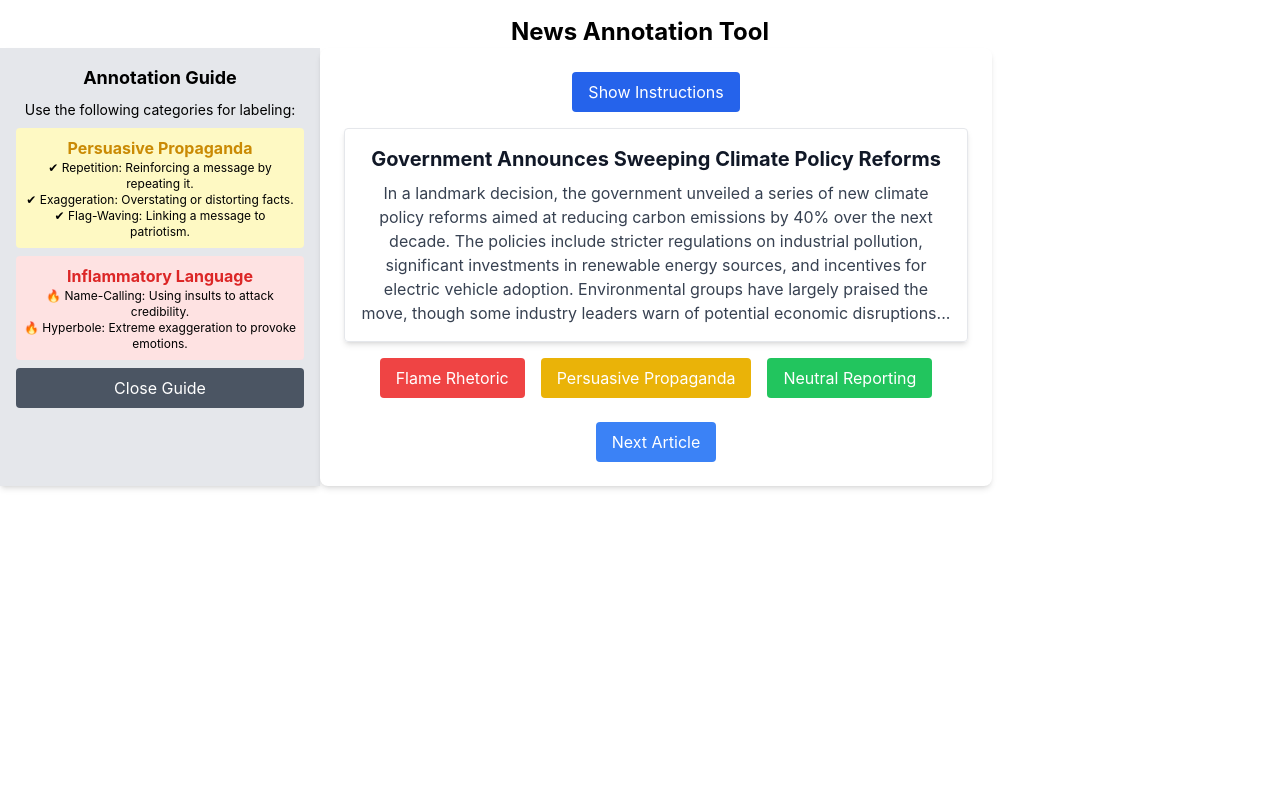
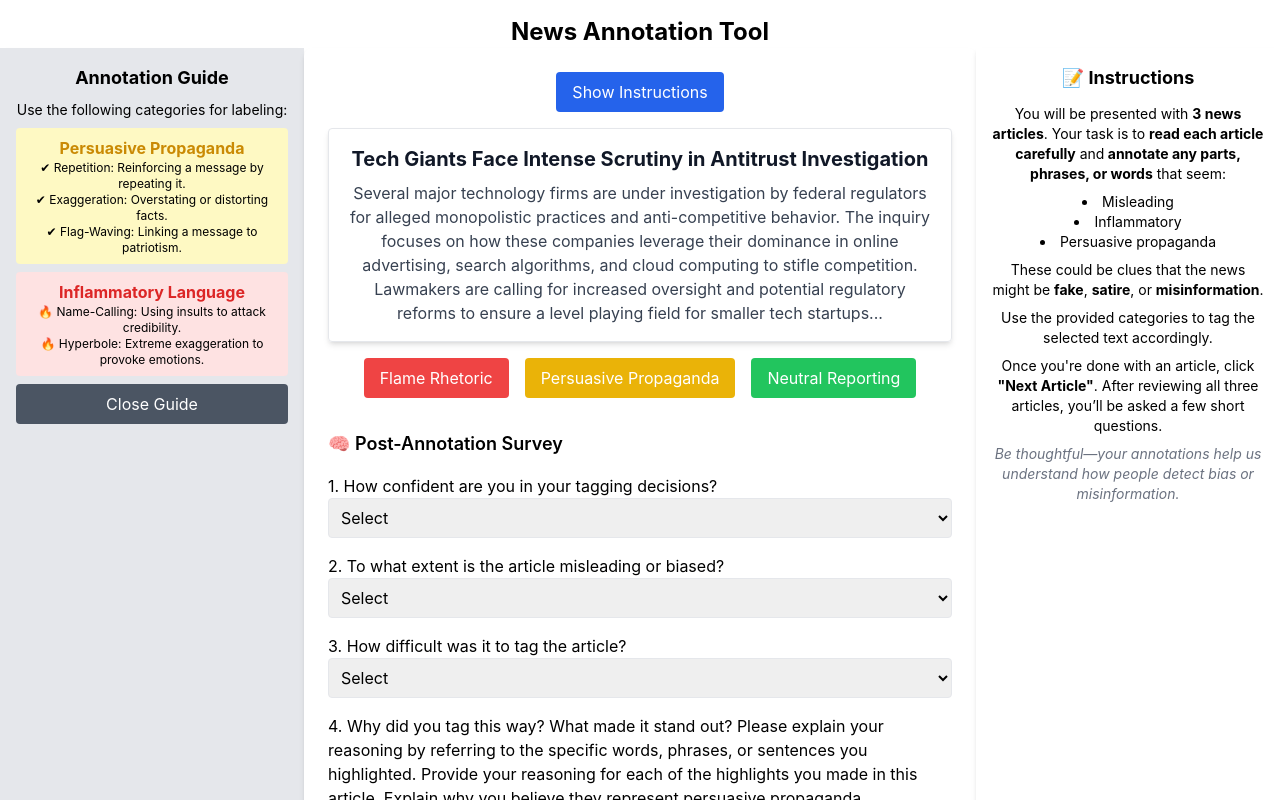
Before and after one commit to Sensify-Lab/Communitycomms-MTURKSTUDY, a React (Create React App) app: page / in a window 1280 px wide. Both pictures are taken after a click on the button "Next Article". Shown: the top 800 px of the page. Built offline with nearby package versions, Linux system fonts and the light colour scheme.

Commit message:
added instructions page and survey questions

```diff
--- a/src/pages/NewsAnnotationTool.js
+++ b/src/pages/NewsAnnotationTool.js
@@ -8,7 +8,6 @@ import { CardContent } from "../components/CardContent";
 const shuffleArray = (array) => {
     return array.sort(() => Math.random() - 0.5);
   };
-
 
     const sampleArticles = [
         {
@@ -61,7 +60,6 @@ const shuffleArray = (array) => {
           title: "Scientists Develop Promising New Cancer Treatment",
           content: "A team of scientists has developed a promising new cancer treatment that uses targeted immunotherapy to attack cancer cells while preserving healthy tissue. Early clinical trials have shown encouraging results, with some patients experiencing significant tumor shrinkage. Researchers are optimistic that this breakthrough could lead to more effective cancer treatments in the near future..."
         },
-        // 40 more articles continue...
       ];
 
 
@@ -75,18 +73,49 @@ export default function NewsAnnotationTool() {
     const [selectedSubcategory, setSelectedSubcategory] = useState("");
     const [showInstructions, setShowInstructions] = useState(false);
 
+    const [showSurvey, setShowSurvey] = useState(false);
+    const [surveyResponses, setSurveyResponses] = useState({});
+    const [confidence, setConfidence] = useState(0);
+    const [bias, setBias] = useState(0);
+    const [difficulty, setDifficulty] = useState(0);
+    const [openFeedback, setOpenFeedback] = useState("");
+    const [showThankYou, setShowThankYou] = useState(false);
+
+
+    // useEffect(() => {
+    //     setArticles(shuffleArray([...sampleArticles]));
+    // }, []);
+
     useEffect(() => {
-        setArticles(shuffleArray([...sampleArticles]));
+        setArticles(shuffleArray([...sampleArticles.slice(0, 3)]));
       }, []);
 
     const handleNextArticle = () => {
+        if (showSurvey) {
+            const articleId = articles[currentArticleIndex]?.id;
+            setSurveyResponses((prev) => ({
+              ...prev,
+              [articleId]: { confidence, bias, difficulty, openFeedback },
+            }));
+
             if (currentArticleIndex < articles.length - 1) {
               setCurrentArticleIndex(currentArticleIndex + 1);
               setSelectedText("");
               setSelectedCategory("");
               setSelectedSubcategory("");
+              setShowSurvey(false);
+              setConfidence(0);
+              setBias(0);
+              setDifficulty(0);
+              setOpenFeedback("");
+            } else {
+              setShowThankYou(true);
+            }
+          } else {
+            setShowSurvey(true);
           }
         };
+
 
     const handleAnnotation = (label) => {
         const articleId = articles[currentArticleIndex]?.id;
@@ -140,6 +169,24 @@ export default function NewsAnnotationTool() {
         Persuasive_Propaganda: ["Repetition", "Exaggeration", "Flag-Waving", "Slogans", "Bandwagon", "Causal Oversimplification", "Doubt"],
         Inflammatory_Language: ["Demonization", "Name-Calling", "Hyperbole", "Straw Man Arguments"],
     };
+
+
+    if (showThankYou) {
+        const generateCode = () => `MTURK-${Math.random().toString(36).substring(2, 8).toUpperCase()}`;
+        const completionCode = generateCode();
+
+        return (
+          <div className="w-full h-screen flex items-center justify-center bg-white">
+            <div className="max-w-xl text-center p-6 border border-gray-300 rounded shadow">
+              <h2 className="text-2xl font-bold mb-4">🎉 Thank You!</h2>
+              <p className="mb-4 text-gray-700">Thank you for taking part in this study. Your responses have been recorded.</p>
+              <p className="mb-4 text-gray-700">Please copy and paste the following completion code into MTurk:</p>
+              <div className="bg-gray-100 text-lg font-mono p-4 rounded border border-dashed border-gray-400 mb-4">{completionCode}</div>
+              <p className="text-sm text-gray-500">You may now close this window or return to the task page.</p>
+            </div>
+          </div>
+        );
+      }
 
     return (
         <div className="flex w-full">
@@ -226,13 +273,11 @@ export default function NewsAnnotationTool() {
                 )}
 
      {/* Next Article Button */}
-     <div className="mt-6">
+     {/* <div className="mt-6">
      <Button onClick={handleNextArticle} disabled={currentArticleIndex >= articles.length - 1} className="bg-blue-500">
        Next Article
      </Button>
-   </div>
-
-
+   </div> */}
                 {/* Display Annotations with Remove Feature */}
                 {textAnnotations[articles[currentArticleIndex]?.id]?.length > 0 && (
                     <div className="mt-6 bg-gray-100 p-4 rounded-md">
@@ -247,7 +292,92 @@ export default function NewsAnnotationTool() {
                         ))}
                     </div>
                 )}
+
+
+            {/* Survey Form */}
+        {showSurvey ? (
+          <div className="mt-8 text-left">
+            <h3 className="text-lg font-semibold mb-2">🧠 Post-Annotation Survey</h3>
+
+            <label className="block mt-4">1. How confident are you in your tagging decisions?</label>
+            <select value={confidence} onChange={(e) => setConfidence(Number(e.target.value))} className="w-full p-2 border rounded">
+              <option value={0}>Select</option>
+              <option value={1}>1 – Not at all confident</option>
+              <option value={2}>2 – Slightly confident</option>
+              <option value={3}>3 – Moderately confident</option>
+              <option value={4}>4 – Very confident</option>
+              <option value={5}>5 – Extremely confident</option>
+            </select>
+
+            <label className="block mt-4">2. To what extent is the article misleading or biased?</label>
+            <select value={bias} onChange={(e) => setBias(Number(e.target.value))} className="w-full p-2 border rounded">
+              <option value={0}>Select</option>
+              <option value={1}>1 – Not at all</option>
+              <option value={2}>2 – Slightly</option>
+              <option value={3}>3 – Moderately</option>
+              <option value={4}>4 – Very much</option>
+              <option value={5}>5 – Extremely</option>
+            </select>
+
+            <label className="block mt-4">3. How difficult was it to tag the article?</label>
+            <select value={difficulty} onChange={(e) => setDifficulty(Number(e.target.value))} className="w-full p-2 border rounded">
+              <option value={0}>Select</option>
+              <option value={1}>1 – Not at all difficult</option>
+              <option value={2}>2 – Slightly difficult</option>
+              <option value={3}>3 – Moderately difficult</option>
+              <option value={4}>4 – Very difficult</option>
+              <option value={5}>5 – Extremely difficult</option>
+            </select>
+
+            <label className="block mt-4">4. Why did you tag this way? What made it stand out?
+            Please explain your reasoning by referring to the specific words, phrases, or sentences you highlighted.
+            Provide your reasoning for each of the highlights you made in this article. Explain why you believe they represent persuasive propaganda, inflammatory language, or something misleading.
+
+            </label>
+            <textarea value={openFeedback} onChange={(e) => setOpenFeedback(e.target.value)} rows={6} className="w-full p-2 border rounded" placeholder="For example: “I tagged the phrase ‘reckless and corrupt regime’ as inflammatory because it uses strong language to attack without evidence.."></textarea>
+
+            <Button
+              onClick={handleNextArticle}
+              className="mt-4 bg-green-600 text-white"
+              disabled={confidence === 0 || bias === 0 || difficulty === 0 || openFeedback.trim() === ""}
+            >
+              {currentArticleIndex < articles.length - 1 ? "Submit Survey & Load Next Article" : "Finish"}
+            </Button>
           </div>
+        ) : (
+          <div className="mt-6">
+            <Button onClick={handleNextArticle} className="bg-blue-500">Next Article</Button>
+          </div>
+        )}
+            </div>
+
+
+{/* Instructions Panel on Right */}
+<div className="w-1/4 p-4 bg-white shadow-md hidden md:block">
+    <h3 className="text-lg font-bold mb-3">📝 Instructions</h3>
+    <p className="text-sm mb-2">
+        You will be presented with <strong>3 news articles</strong>. Your task is to <strong>read each article carefully</strong> and
+        <strong> annotate any parts, phrases, or words</strong> that seem:
+    </p>
+    <ul className="list-disc list-inside text-sm mb-2">
+        <li>Misleading</li>
+        <li>Inflammatory</li>
+        <li>Persuasive propaganda</li>
+    </ul>
+    <p className="text-sm mb-2">
+        These could be clues that the news might be <strong>fake</strong>, <strong>satire</strong>, or <strong>misinformation</strong>.
+    </p>
+    <p className="text-sm mb-2">
+        Use the provided categories to tag the selected text accordingly.
+    </p>
+    <p className="text-sm mb-2">
+        Once you're done with an article, click <strong>"Next Article"</strong>. After reviewing all three articles, you’ll be asked a few short questions.
+    </p>
+    <p className="text-sm text-gray-500 italic">
+        Be thoughtful—your annotations help us understand how people detect bias or misinformation.
+    </p>
+</div>
+
         </div>
     );
 }
```
Lines whose indentation alone changed are shown as unchanged.
